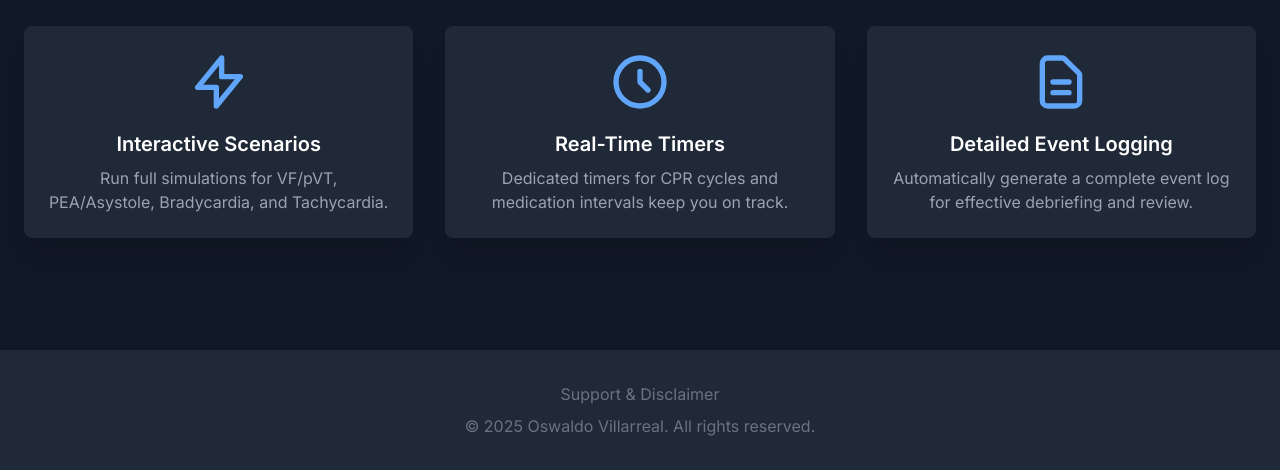
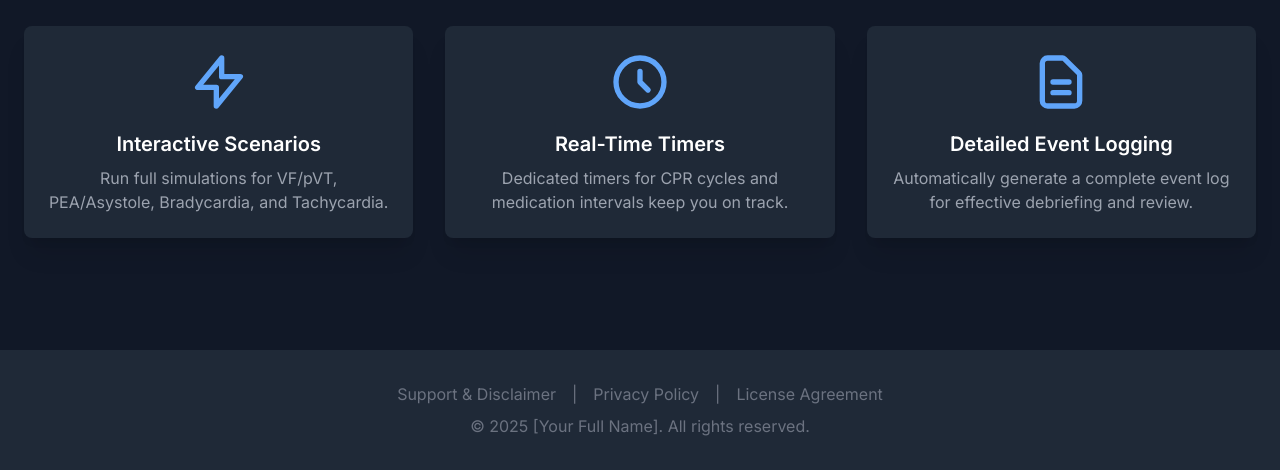
Before and after one commit to ozziejr217/ozziejr217.github.io, a plain HTML site: page index.html in a window 1280 px wide. Shown: the part 586-1056 px from the top of the page. Drawn offline with nearby package versions, Linux system fonts and the light colour scheme.

Commit message:
Update index.html

```diff
--- a/index.html
+++ b/index.html
@@ -75,9 +75,15 @@
     <!-- Footer -->
     <footer class="bg-gray-800 mt-12">
         <div class="container mx-auto px-6 py-8 text-center text-gray-500">
-            <p class="mb-2"><a href="support.html" class="hover:text-blue-300">Support & Disclaimer</a></p>
+            <div class="flex justify-center space-x-4 mb-2">
+                <a href="support.html" class="hover:text-blue-300">Support & Disclaimer</a>
+                <span>|</span>
+                <a href="privacy.html" class="hover:text-blue-300">Privacy Policy</a>
+                <span>|</span>
+                <a href="https://www.apple.com/legal/internet-services/itunes/dev/stdeula/" target="_blank" class="hover:text-blue-300">License Agreement</a>
+            </div>
             <!-- IMPORTANT: Replace [Your Full Name] with your name -->
-            <p>&copy; 2025 Oswaldo Villarreal. All rights reserved.</p>
+            <p>&copy; 2025 [Your Full Name]. All rights reserved.</p>
         </div>
     </footer>
 
```
